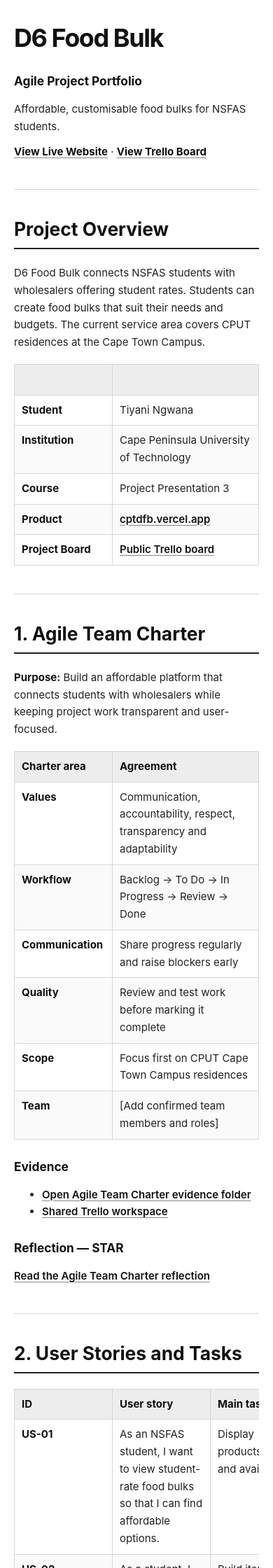
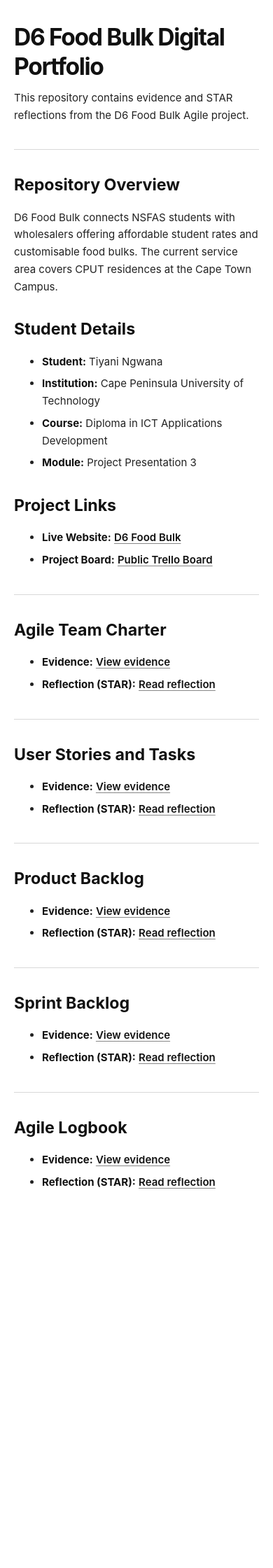
Before and after one commit to ngwanatiyani/ngwanatiyani, a Jekyll site: the page built from README.md, in a window 390 px wide. Shown: the top 2240 px of the page at 70% size. Built offline with Jekyll 4.4.1, drawn with Linux system fonts in a browser that asks for light colours; after the commit the page ends 1746 px from its top, so only the background shows below that; some of the changed text lies outside the part shown.

Commit message:
docs: separate agile portfolio evidence

```diff
--- a/README.md
+++ b/README.md
@@ -1,150 +1,63 @@
 ---
 layout: default
-title: D6 Food Bulk Agile Portfolio
-description: Agile project evidence and reflection by Tiyani Ngwana
+title: D6 Food Bulk Digital Portfolio
+description: Agile project evidence and reflections by Tiyani Ngwana
 permalink: /
 ---
 
-# D6 Food Bulk
+# D6 Food Bulk Digital Portfolio
 
-### Agile Project Portfolio
-
-Affordable, customisable food bulks for NSFAS students.
-
-[**View Live Website**](https://cptdfb.vercel.app/) · [**View Trello Board**](https://trello.com/invite/b/69f78ec09a27fa85efb7a81d/ATTI6dfcd3ac97b1d0ff578fd4b64024e3f2A65F99B8/d6-food-bulk)
+This repository contains evidence and STAR reflections from the D6 Food Bulk Agile project.
 
 ---
 
-## Project Overview
+## Repository Overview
 
-D6 Food Bulk connects NSFAS students with wholesalers offering student rates. Students can create food bulks that suit their needs and budgets. The current service area covers CPUT residences at the Cape Town Campus.
+D6 Food Bulk connects NSFAS students with wholesalers offering affordable student rates and customisable food bulks. The current service area covers CPUT residences at the Cape Town Campus.
 
-| | |
-|---|---|
-| **Student** | Tiyani Ngwana |
-| **Institution** | Cape Peninsula University of Technology |
-| **Course** | Project Presentation 3 |
-| **Product** | [cptdfb.vercel.app](https://cptdfb.vercel.app/) |
-| **Project Board** | [Public Trello board](https://trello.com/invite/b/69f78ec09a27fa85efb7a81d/ATTI6dfcd3ac97b1d0ff578fd4b64024e3f2A65F99B8/d6-food-bulk) |
+## Student Details
+
+- **Student:** Tiyani Ngwana
+- **Institution:** Cape Peninsula University of Technology
+- **Course:** Diploma in ICT Applications Development
+- **Module:** Project Presentation 3
+
+## Project Links
+
+- **Live Website:** [D6 Food Bulk](https://cptdfb.vercel.app/)
+- **Project Board:** [Public Trello Board](https://trello.com/invite/b/69f78ec09a27fa85efb7a81d/ATTI6dfcd3ac97b1d0ff578fd4b64024e3f2A65F99B8/d6-food-bulk)
 
 ---
 
-## 1. Agile Team Charter
+## Agile Team Charter
 
-**Purpose:** Build an affordable platform that connects students with wholesalers while keeping project work transparent and user-focused.
-
-| Charter area | Agreement |
-|---|---|
-| **Values** | Communication, accountability, respect, transparency and adaptability |
-| **Workflow** | Backlog → To Do → In Progress → Review → Done |
-| **Communication** | Share progress regularly and raise blockers early |
-| **Quality** | Review and test work before marking it complete |
-| **Scope** | Focus first on CPUT Cape Town Campus residences |
-| **Team** | [Add confirmed team members and roles] |
-
-### Evidence
-
-- [Open Agile Team Charter evidence folder](https://github.com/ngwanatiyani/ngwanatiyani/tree/main/agile-team-charter)
-- [Shared Trello workspace](https://trello.com/invite/b/69f78ec09a27fa85efb7a81d/ATTI6dfcd3ac97b1d0ff578fd4b64024e3f2A65F99B8/d6-food-bulk)
-
-### Reflection — STAR
-
-[Read the Agile Team Charter reflection](https://github.com/ngwanatiyani/ngwanatiyani/blob/main/agile-team-charter/reflection.md)
+- **Evidence:** [View evidence](https://github.com/ngwanatiyani/ngwanatiyani/blob/main/agile-team-charter/evidence.md)
+- **Reflection (STAR):** [Read reflection](https://github.com/ngwanatiyani/ngwanatiyani/blob/main/agile-team-charter/reflection.md)
 
 ---
 
-## 2. User Stories and Tasks
+## User Stories and Tasks
 
-| ID | User story | Main tasks |
-|---|---|---|
-| **US-01** | As an NSFAS student, I want to view student-rate food bulks so that I can find affordable options. | Display products, prices and availability |
-| **US-02** | As a student, I want to customise a food bulk so that it suits my needs and budget. | Build item selection and update the package |
-| **US-03** | As a student, I want to see my total cost so that I can make an informed decision. | Calculate totals and test price changes |
-| **US-04** | As a wholesaler, I want students to see my available products so that I can serve the student market. | Present product details and availability |
-
-### Evidence
-
-- [User stories and task cards on Trello](https://trello.com/invite/b/69f78ec09a27fa85efb7a81d/ATTI6dfcd3ac97b1d0ff578fd4b64024e3f2A65F99B8/d6-food-bulk)
-- [Working product](https://cptdfb.vercel.app/)
-- [Add a direct link to my assigned card or commit]
-
-### Reflection — STAR
-
-| STAR | Reflection |
-|---|---|
-| **Situation** | The broad product idea had to be converted into clear user requirements. |
-| **Task** | I needed to understand user needs and break my assigned stories into manageable tasks. |
-| **Action** | I used user-focused wording, acceptance criteria and smaller development and testing tasks. |
-| **Result** | The work became easier to assign and verify, and I learned to connect technical work to user value. |
+- **Evidence:** [View evidence](https://github.com/ngwanatiyani/ngwanatiyani/blob/main/user-stories-and-tasks/evidence.md)
+- **Reflection (STAR):** [Read reflection](https://github.com/ngwanatiyani/ngwanatiyani/blob/main/user-stories-and-tasks/reflection.md)
 
 ---
 
-## 3. Product Backlog
+## Product Backlog
 
-The [public Trello board](https://trello.com/invite/b/69f78ec09a27fa85efb7a81d/ATTI6dfcd3ac97b1d0ff578fd4b64024e3f2A65F99B8/d6-food-bulk) is the source of truth for the Product Backlog.
-
-| Priority | Backlog focus |
-|---|---|
-| **Must** | View student-rate products, customise a bulk and calculate its total |
-| **Should** | Manage product availability and order information |
-| **Could** | Improve accessibility and expand platform features |
-| **Later** | Support campuses outside the initial service area |
-
-### Evidence
-
-- [Public Product Backlog](https://trello.com/invite/b/69f78ec09a27fa85efb7a81d/ATTI6dfcd3ac97b1d0ff578fd4b64024e3f2A65F99B8/d6-food-bulk)
-- Priority summary above
-- [Add a dated backlog screenshot]
-
-### Reflection — STAR
-
-| STAR | Reflection |
-|---|---|
-| **Situation** | We had more ideas than we could deliver within the available project time. |
-| **Task** | I needed to help keep the backlog clear and focused on the core student journey. |
-| **Action** | I considered user value, effort and dependencies when reviewing backlog priorities. |
-| **Result** | The team focused on essential features first, and I learned why a backlog must be refined continuously. |
+- **Evidence:** [View evidence](https://github.com/ngwanatiyani/ngwanatiyani/blob/main/product-backlog/evidence.md)
+- **Reflection (STAR):** [Read reflection](https://github.com/ngwanatiyani/ngwanatiyani/blob/main/product-backlog/reflection.md)
 
 ---
 
-## 4. Sprint Backlog
+## Sprint Backlog
 
-| Sprint | Goal | Selected work | Outcome |
-|---|---|---|---|
-| **[Sprint number and dates]** | Deliver a usable part of the student food-bulk journey | **[Add selected Trello cards]** | **[Add completed and carried-over items]** |
-
-### Evidence
-
-- [Sprint work on Trello](https://trello.com/invite/b/69f78ec09a27fa85efb7a81d/ATTI6dfcd3ac97b1d0ff578fd4b64024e3f2A65F99B8/d6-food-bulk)
-- [Delivered product increment](https://cptdfb.vercel.app/)
-- [Add a dated sprint-board screenshot and my completed task]
-
-### Reflection — STAR
-
-| STAR | Reflection |
-|---|---|
-| **Situation** | The team had limited time to turn high-priority items into a working increment. |
-| **Task** | I had to complete my assigned sprint work and communicate progress or blockers. |
-| **Action** | I divided my work into smaller steps, updated Trello and checked it against the agreed requirements. |
-| **Result** | My work contributed to the increment, and I learned that verified completion matters more than starting many tasks. |
+- **Evidence:** [View evidence](https://github.com/ngwanatiyani/ngwanatiyani/blob/main/sprint-backlog/evidence.md)
+- **Reflection (STAR):** [Read reflection](https://github.com/ngwanatiyani/ngwanatiyani/blob/main/sprint-backlog/reflection.md)
 
 ---
 
-## 5. Agile Logbook
+## Agile Logbook
 
-| Date | Activity | Outcome/evidence |
-|---|---|---|
-| **[Date]** | Team charter and project planning | Product goal and working agreements defined |
-| **[Date]** | User-story and backlog refinement | Stories clarified and prioritised on Trello |
-| **[Date]** | Sprint planning and development | Tasks selected, assigned and tracked |
-| **[Date]** | Review and retrospective | Feedback recorded and improvements identified |
-| **[Date]** | Product deployment | [D6 Food Bulk published online](https://cptdfb.vercel.app/) |
-
-### Evidence
-
-- [Open Agile Logbook evidence folder](https://github.com/ngwanatiyani/ngwanatiyani/tree/main/agile-logbook)
-- [Trello activity history](https://trello.com/invite/b/69f78ec09a27fa85efb7a81d/ATTI6dfcd3ac97b1d0ff578fd4b64024e3f2A65F99B8/d6-food-bulk)
-
-### Reflection — STAR
-
-[Read the Agile Logbook reflection](https://github.com/ngwanatiyani/ngwanatiyani/blob/main/agile-logbook/reflection.md)
+- **Evidence:** [View evidence](https://github.com/ngwanatiyani/ngwanatiyani/blob/main/agile-logbook/evidence.md)
+- **Reflection (STAR):** [Read reflection](https://github.com/ngwanatiyani/ngwanatiyani/blob/main/agile-logbook/reflection.md)
--- a/agile-team-charter/reflection.md
+++ b/agile-team-charter/reflection.md
@@ -1,11 +1,17 @@
 # Agile Team Charter Reflection
 
-## STAR Method
+## Situation
 
-**Situation:** Our team needed a shared direction while building one platform for students and wholesalers.
+Our team needed a shared direction while building one platform for students and wholesalers.
 
-**Task:** I had to understand my responsibilities and align my work with the product goal.
+## Task
 
-**Action:** I followed our shared workflow, communicated blockers and used Trello to keep work visible.
+I had to understand my responsibilities and align my work with the product goal.
 
-**Result:** The charter improved alignment and showed me that clear agreements strengthen teamwork and accountability.
+## Action
+
+I followed our shared workflow, communicated blockers and used Trello to keep work visible.
+
+## Result
+
+The charter improved alignment and showed me that clear agreements strengthen teamwork and accountability.
--- a/assets/css/style.css
+++ b/assets/css/style.css
@@ -16,7 +16,7 @@ body {
 }
 
 .page-shell {
-  width: min(960px, calc(100% - 32px));
+  width: min(820px, calc(100% - 32px));
   margin: 40px auto;
   padding: 56px 64px;
   background: #fff;
@@ -31,26 +31,28 @@ h3 {
 }
 
 h1 {
-  margin: 0 0 8px;
-  font-size: clamp(2.25rem, 6vw, 3.75rem);
+  margin: 0 0 12px;
+  font-size: clamp(2.1rem, 6vw, 3.4rem);
   letter-spacing: -0.04em;
 }
 
 h2 {
-  margin-top: 48px;
-  padding-bottom: 10px;
-  border-bottom: 2px solid #222;
-  font-size: 1.65rem;
+  margin-top: 42px;
+  font-size: 1.45rem;
 }
 
 h3 {
-  margin-top: 28px;
-  font-size: 1.08rem;
+  margin-top: 24px;
+  font-size: 1.05rem;
 }
 
 p,
 ul {
   margin: 12px 0;
+}
+
+li {
+  margin: 7px 0;
 }
 
 a {
@@ -66,36 +68,9 @@ a:focus-visible {
 }
 
 hr {
-  margin: 40px 0;
+  margin: 36px 0;
   border: 0;
   border-top: 1px solid #d8d8d8;
-}
-
-table {
-  display: block;
-  width: 100%;
-  margin: 18px 0 26px;
-  overflow-x: auto;
-  border-spacing: 0;
-  border-collapse: collapse;
-}
-
-th,
-td {
-  padding: 11px 14px;
-  border: 1px solid #d7d7d7;
-  text-align: left;
-  vertical-align: top;
-}
-
-th {
-  background: #ededed;
-  color: #111;
-  font-weight: 700;
-}
-
-tr:nth-child(even) td {
-  background: #fafafa;
 }
 
 strong {
@@ -116,12 +91,6 @@ strong {
   }
 
   h2 {
-    margin-top: 38px;
-  }
-
-  th,
-  td {
-    min-width: 140px;
-    padding: 9px 10px;
+    margin-top: 34px;
   }
 }
```
Also changed, not shown: agile-logbook/README.md (deleted, +0 -16 lines), agile-logbook/evidence.md (added, +5 -0 lines), agile-logbook/reflection.md (+11 -5 lines), agile-team-charter/README.md (deleted, +0 -15 lines), agile-team-charter/evidence.md (added, +5 -0 lines), product-backlog/evidence.md (added, +5 -0 lines), product-backlog/reflection.md (added, +17 -0 lines), sprint-backlog/evidence.md (added, +6 -0 lines), sprint-backlog/reflection.md (added, +17 -0 lines), user-stories-and-tasks/evidence.md (added, +6 -0 lines), user-stories-and-tasks/reflection.md (added, +17 -0 lines).
